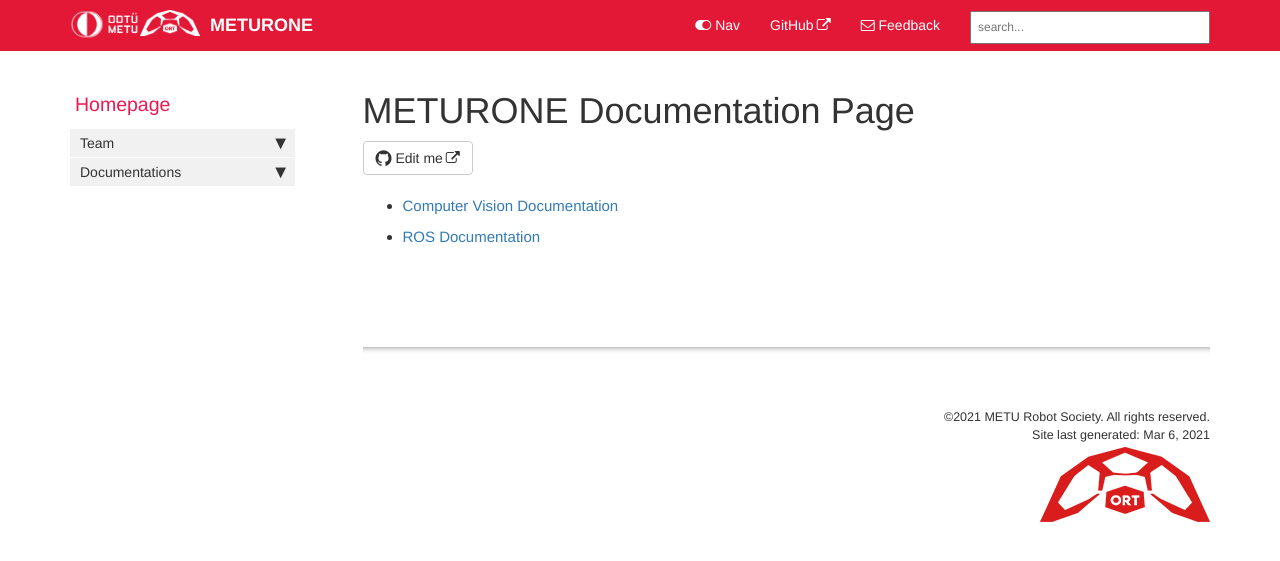
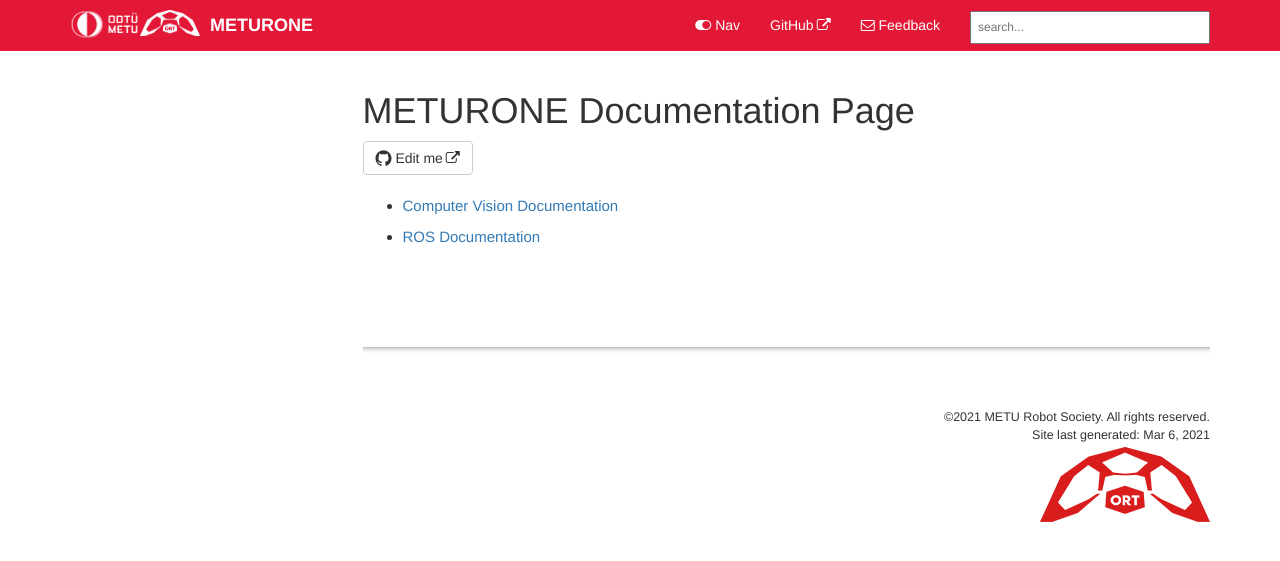
Before and after one commit to METUrone/meturone.github.io, a Jekyll site: the page built from index.md, in a window 1280 px wide. Shown: the top 561 px of the page. Built offline with Jekyll 4.4.1, drawn with Linux system fonts in a browser that asks for light colours; comment, search, counter and statistics services are not loaded.

Commit message:
GitHub EditMe link corrected.

```diff
--- a/_config.yml
+++ b/_config.yml
@@ -12,7 +12,7 @@ site_title: METURONE Website
 company_name: METU Robot Society
 # this appears in the footer
 
-github_editme_path: tomjoht/documentation-theme-jekyll/blob/gh-pages/
+github_editme_path: METUrone/meturone.github.io/tree/master
 # if you're using Github, provide the basepath to the branch you've created for reviews, following the sample here. if not, leave this value blank.
 
 # gitlab_editme_path: tomjoht/documentation-theme-jekyll/blob/gh-pages/
@@ -35,7 +35,7 @@ exclude:
 
 feedback_subject_line: METURONE Github Website
 
-feedback_email: tomjoht@gmail.com
+feedback_email: odturobottoplulugu@gmail.com
 # used as a contact email for the Feedback link in the top navigation bar
 
 # feedback_disable: true
@@ -74,7 +74,7 @@ defaults:
       comments: false
       # if you don't want to use Commento.io and just hide comments, change true to false wherever you see the comments property
       search: true
-      sidebar: home_sidebar
+      sidebar:
       topnav: topnav
   -
     scope:
@@ -91,10 +91,10 @@ defaults:
       type: "posts"
     values:
       layout: "post"
-      comments: true
+      comments: false
       # if you don't want to use Commento.io and just hide comments, change true to false wherever you see the comments property
       search: true
-      sidebar: home_sidebar
+      sidebar:
       topnav: topnav
 
 # these are defaults used for the frontmatter for these file types
```
Also changed, not shown: pages/ros_docs/ros_home.html (line endings or trailing spaces).
